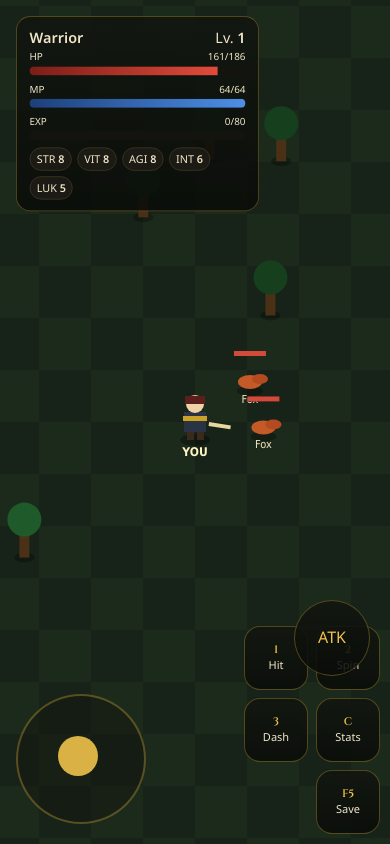
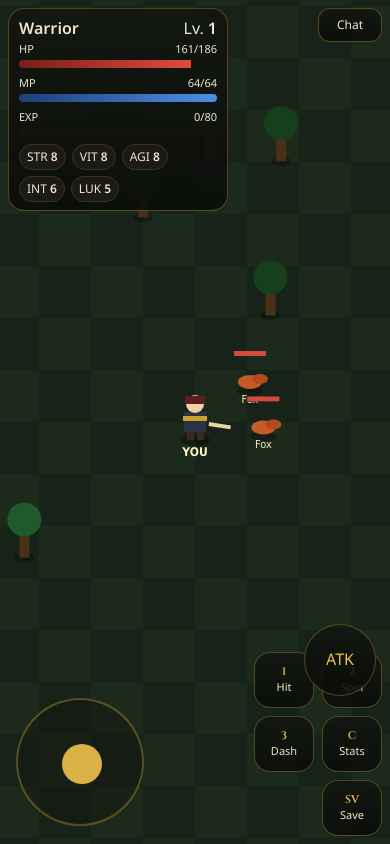
Before and after one commit to SupCsiteamGeng1/ashwood-forest, a plain HTML site: page index.html in a window 390 px wide. Drawn offline with Linux system fonts and the light colour scheme.

Commit message:
Cleaner mobile HUD and collapsible chat

```diff
--- a/index.html
+++ b/index.html
@@ -13,7 +13,9 @@
 #skills{position:fixed;left:16px;bottom:16px;display:flex;gap:8px}
 .sk{width:58px;height:62px;display:flex;flex-direction:column;align-items:center;justify-content:center;font-size:11px}
 .sk b{font-family:Cinzel,serif;color:#f0c14a}
-#log{position:fixed;right:16px;bottom:16px;width:250px;max-height:110px;overflow:hidden;padding:8px;font-size:12px}
+#chatBtn{position:fixed;right:16px;bottom:16px;z-index:9;min-width:64px;height:40px;padding:0 12px;border-radius:12px;display:flex;align-items:center;justify-content:center;font-size:12px}
+#log{position:fixed;right:16px;bottom:64px;width:250px;max-height:110px;overflow:auto;padding:8px;font-size:12px;display:none}
+#log.open{display:block}
 #log .gold{color:#f0c14a}#log .dmg{color:#ff7a6a}#log .sys{color:#c9b27a}
 #statModal,#deadModal{position:fixed;inset:0;display:none;align-items:center;justify-content:center;background:rgba(0,0,0,.55)}
 #statModal.show,#deadModal.show{display:flex}
@@ -21,11 +23,11 @@
 .row{display:grid;grid-template-columns:60px 1fr 36px 34px;gap:8px;margin:8px 0;align-items:center}
 .row button,.btn{background:#2b2414;color:#f0c14a;border:1px solid #6a5420;border-radius:8px;height:30px}
 .btn{margin-top:12px;padding:8px 14px;height:auto}
-#joy{position:fixed;left:16px;bottom:90px;width:120px;height:120px;border-radius:50%;background:rgba(20,22,16,.45);border:2px solid rgba(212,175,55,.35);z-index:8}
-#joyKnob{position:absolute;left:40px;top:40px;width:40px;height:40px;border-radius:50%;background:rgba(240,193,74,.9)}
-#atkBtn{position:fixed;right:20px;bottom:96px;width:76px;height:76px;border-radius:50%;display:flex;align-items:center;justify-content:center;color:#f0c14a;z-index:8}
-@media(max-width:900px){#hint,#log{display:none}#panel{transform:scale(.9);transform-origin:top left}#skills{left:auto;right:10px;bottom:10px;width:150px;flex-wrap:wrap;justify-content:flex-end}.sk{width:64px;height:64px}#joy{bottom:20px;width:130px;height:130px}#atkBtn{bottom:168px}}
-@media(min-width:901px){#joy,#atkBtn{display:none}}
+#joy{position:fixed;left:16px;bottom:18px;width:128px;height:128px;border-radius:50%;background:rgba(20,22,16,.45);border:2px solid rgba(212,175,55,.35);z-index:8}
+#joyKnob{position:absolute;left:44px;top:44px;width:40px;height:40px;border-radius:50%;background:rgba(240,193,74,.9)}
+#atkBtn{position:fixed;right:14px;bottom:148px;width:72px;height:72px;border-radius:50%;display:flex;align-items:center;justify-content:center;color:#f0c14a;z-index:8}
+@media(max-width:900px){#hint{display:none}#panel{left:8px;top:8px;width:min(68vw,220px);padding:8px 10px}#panel .stats{display:none}.bar{height:8px}#skills{left:auto;right:8px;bottom:8px;width:132px;flex-wrap:wrap;justify-content:flex-end}.sk{width:60px;height:56px}#chatBtn{top:8px;bottom:auto;right:8px;height:34px}#log{top:46px;bottom:auto;right:8px;width:min(68vw,240px);max-height:26vh}}
+@media(min-width:901px){#joy,#atkBtn{display:none}#log{display:block}#chatBtn{display:none}}
 </style></head><body>
 <canvas id="cv"></canvas>
 <div id="joy"><div id="joyKnob"></div></div>
@@ -34,9 +36,10 @@
 <div style="font-size:11px;display:flex;justify-content:space-between"><span>HP</span><span id="hpTxt"></span></div><div class="bar"><i id="hpFill"></i></div>
 <div style="font-size:11px;display:flex;justify-content:space-between"><span>MP</span><span id="mpTxt"></span></div><div class="bar"><i id="mpFill"></i></div>
 <div style="font-size:11px;display:flex;justify-content:space-between"><span>EXP</span><span id="expTxt"></span></div><div class="bar"><i id="expFill"></i></div>
-<div style="display:flex;flex-wrap:wrap;gap:6px;margin-top:8px"><span class="chip">STR <b id="sStr">8</b></span><span class="chip">VIT <b id="sVit">8</b></span><span class="chip">AGI <b id="sAgi">8</b></span><span class="chip">INT <b id="sInt">6</b></span><span class="chip">LUK <b id="sLuk">5</b></span><span class="chip" id="ptsLabel" style="display:none;color:#f0c14a"></span></div></div>
-<div id="hint">WASD or joystick · ATK / 1 hit · 2 spin · 3 dash · C stats</div>
-<div id="skills"><div class="sk glass" data-sk="1"><b>1</b>Hit</div><div class="sk glass" data-sk="2"><b>2</b>Spin</div><div class="sk glass" data-sk="3"><b>3</b>Dash</div><div class="sk glass" id="btnC"><b>C</b>Stats</div><div class="sk glass" id="btnSave"><b>F5</b>Save</div></div>
+<div class="stats" style="display:flex;flex-wrap:wrap;gap:6px;margin-top:8px"><span class="chip">STR <b id="sStr">8</b></span><span class="chip">VIT <b id="sVit">8</b></span><span class="chip">AGI <b id="sAgi">8</b></span><span class="chip">INT <b id="sInt">6</b></span><span class="chip">LUK <b id="sLuk">5</b></span><span class="chip" id="ptsLabel" style="display:none;color:#f0c14a"></span></div></div>
+<div id="hint">WASD · ATK · skills · C stats</div>
+<div id="skills"><div class="sk glass" data-sk="1"><b>1</b>Hit</div><div class="sk glass" data-sk="2"><b>2</b>Spin</div><div class="sk glass" data-sk="3"><b>3</b>Dash</div><div class="sk glass" id="btnC"><b>C</b>Stats</div><div class="sk glass" id="btnSave"><b>SV</b>Save</div></div>
+<div id="chatBtn" class="glass">Chat</div>
 <div id="log" class="glass"></div>
 <div id="statModal"><div class="modal glass"><h2>CHARACTER</h2><div>Points <b id="pts">0</b></div>
 <div class="row"><span>STR</span><span>ATK</span><b id="mStr">8</b><button data-st="str">+</button></div>
@@ -61,7 +64,7 @@
 addEventListener('keyup',e=>keys[e.key.toLowerCase()]=false);
 const stick={mx:0,my:0,active:false};const joy=document.getElementById('joy'),knob=document.getElementById('joyKnob');
 function setStick(x,y){const r=joy.getBoundingClientRect(),cx=r.left+r.width/2,cy=r.top+r.height/2;let dx=x-cx,dy=y-cy;const max=r.width*0.32,l=Math.hypot(dx,dy)||1;if(l>max){dx=dx/l*max;dy=dy/l*max;}knob.style.left=(r.width/2-20+dx)+'px';knob.style.top=(r.height/2-20+dy)+'px';stick.mx=dx/max;stick.my=dy/max;}
-function endStick(){stick.active=false;stick.mx=0;stick.my=0;knob.style.left='40px';knob.style.top='40px';}
+function endStick(){stick.active=false;stick.mx=0;stick.my=0;knob.style.left='44px';knob.style.top='44px';}
 joy.addEventListener('pointerdown',e=>{e.preventDefault();joy.setPointerCapture(e.pointerId);stick.active=true;setStick(e.clientX,e.clientY);});
 joy.addEventListener('pointermove',e=>{if(stick.active)setStick(e.clientX,e.clientY);});
 joy.addEventListener('pointerup',endStick);joy.addEventListener('pointercancel',endStick);
@@ -76,16 +79,17 @@
 function whirl(){const a=atk();for(const en of enemies){if(!en.alive)continue;if(Math.hypot(en.x-hero.x,en.y-hero.y)<3.3)deal(en,Math.round(a.d*1.28),a.crit);}hero.swing=0.28;}
 function dash(){hero.x+=Math.cos(hero.dir)*2.3;hero.y+=Math.sin(hero.dir)*2.3;const a=atk(),en=nearest(2.6);if(en)deal(en,Math.round(a.d*1.5),a.crit);}
 function cast(id){if(hero.dead)return;const s=skills[id];if(!s||s.cd>0)return;if(hero.mp<s.mp){log('no MP','sys');return;}hero.mp-=s.mp;s.cd=s.max;if(id===1)swing();if(id===2)whirl();if(id===3)dash();}
-function levelUp(){hero.exp-=hero.next;hero.lvl++;hero.next=Math.round(70*Math.pow(1.22,hero.lvl-1));hero.pts+=5;recalc();hero.hp=hero.maxHp;hero.mp=hero.maxMp;log('LEVEL UP '+hero.lvl,'gold');document.getElementById('statModal').classList.add('show');refreshStats();}
+function levelUp(){hero.exp-=hero.next;hero.lvl++;hero.next=Math.round(70*Math.pow(1.22,hero.lvl-1));hero.pts+=5;recalc();hero.hp=hero.maxHp;hero.mp=hero.maxMp;document.getElementById('statModal').classList.add('show');refreshStats();}
 function saveGame(m){try{localStorage.setItem('ashwood-25d-v2',JSON.stringify(hero));if(m)log('saved','gold');}catch(e){}}
-function loadGame(m){try{const raw=localStorage.getItem('ashwood-25d-v2');if(!raw){if(m)log('no save','sys');return;}Object.assign(hero,JSON.parse(raw));recalc();hero.dead=false;if(m)log('loaded Lv.'+hero.lvl,'gold');}catch(e){}}
-loadGame(false);setInterval(()=>{if(!hero.dead)saveGame(false);},10000);
+function loadGame(){try{const raw=localStorage.getItem('ashwood-25d-v2');if(!raw)return;Object.assign(hero,JSON.parse(raw));recalc();hero.dead=false;}catch(e){}}
+loadGame();setInterval(()=>{if(!hero.dead)saveGame(false);},10000);
 document.getElementById('revive').onclick=()=>{hero.dead=false;hero.x=22;hero.y=22;hero.hp=hero.maxHp*.6;document.getElementById('deadModal').classList.remove('show');};
 function toggleStats(){document.getElementById('statModal').classList.toggle('show');refreshStats();}
 function refreshStats(){document.getElementById('pts').textContent=hero.pts;document.getElementById('mStr').textContent=hero.str;document.getElementById('mVit').textContent=hero.vit;document.getElementById('mAgi').textContent=hero.agi;document.getElementById('mInt').textContent=hero.int;document.getElementById('mLuk').textContent=hero.luk;document.querySelectorAll('.row button').forEach(b=>b.disabled=hero.pts<=0);}
 document.getElementById('closeStat').onclick=()=>document.getElementById('statModal').classList.remove('show');
 document.querySelectorAll('.row button').forEach(b=>b.onclick=()=>{if(hero.pts<=0)return;hero[b.dataset.st]++;hero.pts--;recalc();refreshStats();});
 document.querySelectorAll('.sk').forEach(el=>el.onclick=()=>{if(el.id==='btnSave')saveGame(true);else if(el.id==='btnC')toggleStats();else cast(+el.dataset.sk);});
+document.getElementById('chatBtn').onclick=()=>document.getElementById('log').classList.toggle('open');
 function w2s(x,y){return {x:(x-hero.x)*TILE+cv.width/2,y:(y-hero.y)*TILE+cv.height/2};}
 function ellipse(x,y,rx,ry,col){ctx.fillStyle=col;ctx.beginPath();ctx.ellipse(x,y,rx,ry,0,0,Math.PI*2);ctx.fill();}
 function drawTree(t){const p=w2s(t.x,t.y);ellipse(p.x,p.y+10,10,5,'rgba(0,0,0,.28)');ctx.fillStyle='#4a3016';ctx.fillRect(p.x-5,p.y-16,10,26);ctx.fillStyle=t.k?'#1f5a2a':'#163f1e';ctx.beginPath();ctx.arc(p.x,p.y-28,17,0,Math.PI*2);ctx.fill();}
@@ -95,8 +99,8 @@
 else if(en.id==='boar'){ellipse(0,4,15,10,'#6a3d28');ellipse(12,2,9,7,'#5a3020');}
 else if(en.id==='bear'){ellipse(0,2,18,13,'#5a3a22');ellipse(0,-10,10,8,'#4a2e1a');}
 else if(en.id==='fox'){ellipse(0,3,12,7,'#c45a28');ellipse(10,0,8,5,'#b44a20');}
-else if(en.id==='stag'){ellipse(0,3,14,9,'#8a5a32');ctx.strokeStyle='#d8c48a';ctx.lineWidth=2;ctx.beginPath();ctx.moveTo(8,-8);ctx.lineTo(6,-20);ctx.stroke();}
-else {ellipse(0,2,11,8,'#3a3a48');ctx.fillStyle='#c9c3b0';ctx.beginPath();ctx.ellipse(-6,-8,5,7,-.3,0,Math.PI*2);ctx.ellipse(6,-8,5,7,.3,0,Math.PI*2);ctx.fill();}
+else if(en.id==='stag'){ellipse(0,3,14,9,'#8a5a32');}
+else {ellipse(0,2,11,8,'#3a3a48');}
 ctx.restore();ctx.fillStyle='#111';ctx.fillRect(p.x-16,p.y-28,32,5);ctx.fillStyle='#d24a3a';ctx.fillRect(p.x-16,p.y-28,32*(en.hp/en.maxHp),5);ctx.fillStyle='#f3e6c0';ctx.font='11px Tahoma';ctx.textAlign='center';ctx.fillText(en.name,p.x,p.y+24);}
 let last=performance.now();
 function tick(now){const dt=Math.min(.05,(now-last)/1000);last=now;requestAnimationFrame(tick);
```
